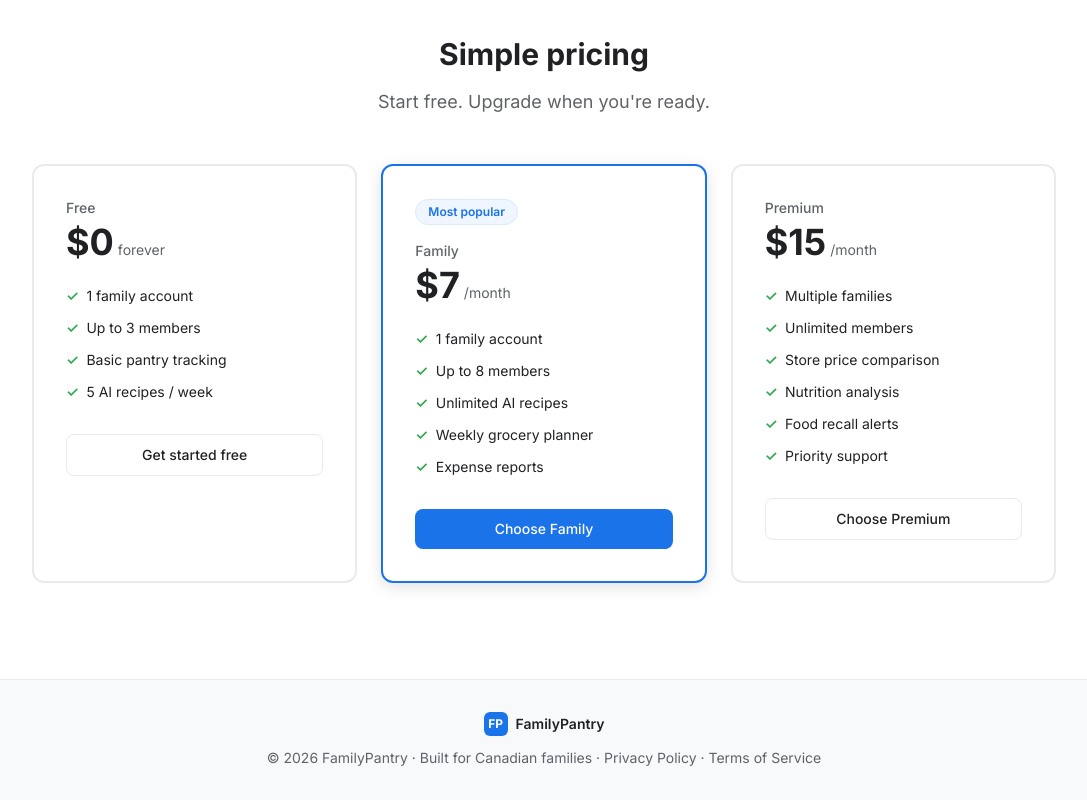
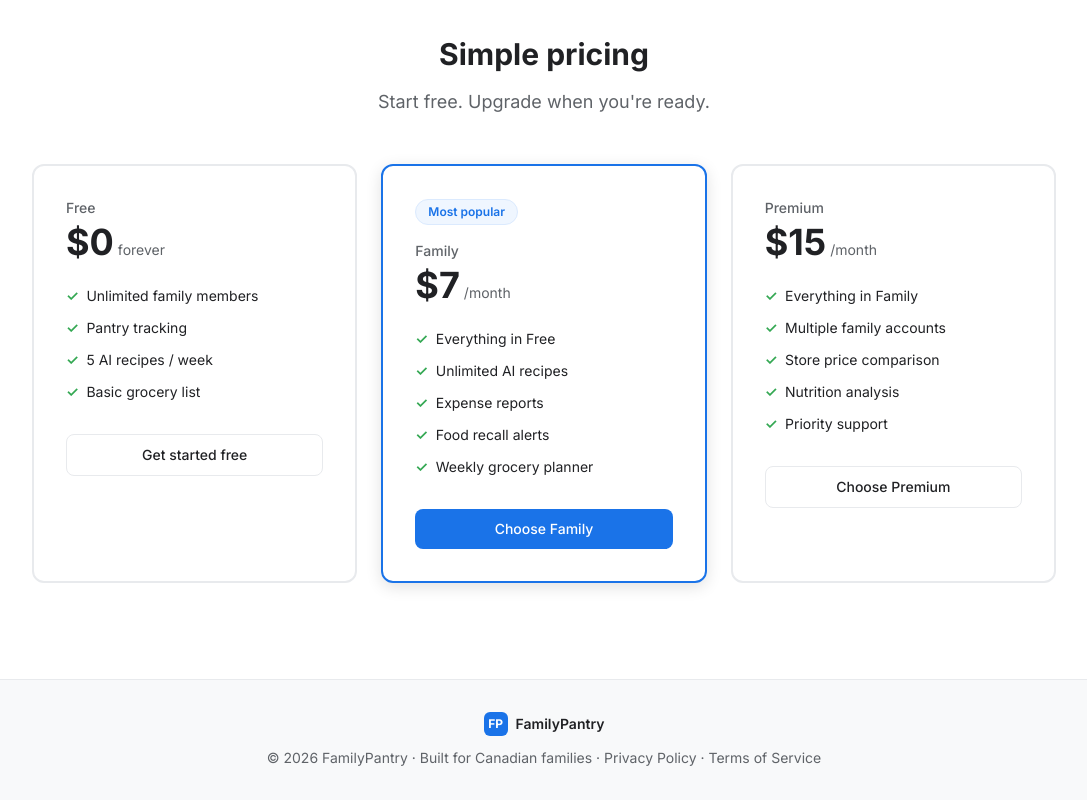
Before and after one commit to devenv247-tech/familypantry, a React (Vite) app: page / in a window 1280 px wide. Shown: the part 1406-2206 px from the top of the page, without its empty margins (96-1183 px from the left). Built offline with nearby package versions, Linux system fonts and the light colour scheme.

Commit message:
Recipe steps, usage bar, updated pricing

```diff
--- a/src/pages/Landing.jsx
+++ b/src/pages/Landing.jsx
@@ -68,9 +68,9 @@ export default function Landing() {
           <p className="text-textMuted text-center mb-12 text-lg">Start free. Upgrade when you're ready.</p>
           <div className="grid grid-cols-1 md:grid-cols-3 gap-6">
             {[
-              { name: 'Free', price: '$0', period: 'forever', features: ['1 family account', 'Up to 3 members', 'Basic pantry tracking', '5 AI recipes / week'], highlight: false },
-              { name: 'Family', price: '$7', period: '/month', features: ['1 family account', 'Up to 8 members', 'Unlimited AI recipes', 'Weekly grocery planner', 'Expense reports'], highlight: true },
-              { name: 'Premium', price: '$15', period: '/month', features: ['Multiple families', 'Unlimited members', 'Store price comparison', 'Nutrition analysis', 'Food recall alerts', 'Priority support'], highlight: false },
+              { name: 'Free', price: '$0', period: 'forever', features: ['Unlimited family members', 'Pantry tracking', '5 AI recipes / week', 'Basic grocery list'], highlight: false },
+{ name: 'Family', price: '$7', period: '/month', features: ['Everything in Free', 'Unlimited AI recipes', 'Expense reports', 'Food recall alerts', 'Weekly grocery planner'], highlight: true },
+{ name: 'Premium', price: '$15', period: '/month', features: ['Everything in Family', 'Multiple family accounts', 'Store price comparison', 'Nutrition analysis', 'Priority support'], highlight: false },
             ].map((plan, i) => (
               <div key={i} className={`rounded-card p-8 border-2 transition-all ${plan.highlight ? 'border-primary shadow-dropdown' : 'border-border bg-surface'}`}>
                 {plan.highlight && (
--- a/src/pages/Recipes.jsx
+++ b/src/pages/Recipes.jsx
@@ -1,54 +1,34 @@
-import { useState } from 'react'
+import { useState, useEffect } from 'react'
+import { useNavigate } from 'react-router-dom'
 import { suggestRecipes } from '../api/recipes'
-const MEMBERS = ['Jas', 'Priya', 'Arjun', 'Meena']
+import { getMembers } from '../api/family'
+
 const MEAL_TYPES = ['Breakfast', 'Lunch', 'Dinner', 'Snack']
 
-const SAMPLE_RECIPES = [
-  {
-    id: 1,
-    name: 'Butter Chicken',
-    time: '45 mins',
-    serves: 4,
-    difficulty: 'Medium',
-    icon: '🍗',
-    tags: ['High protein', 'Gluten free'],
-    ingredients: ['Chicken breast', 'Yogurt', 'Cumin seeds', 'Tomatoes', 'Cream'],
-    missing: [],
-    description: 'A rich and creamy North Indian curry made with tender chicken in a spiced tomato sauce.',
-  },
-  {
-    id: 2,
-    name: 'Vegetable Fried Rice',
-    time: '20 mins',
-    serves: 4,
-    difficulty: 'Easy',
-    icon: '🍚',
-    tags: ['Vegetarian', 'Quick'],
-    ingredients: ['Basmati rice', 'Eggs', 'Frozen peas', 'Cumin seeds'],
-    missing: ['Soy sauce'],
-    description: 'A quick and healthy fried rice using leftover basmati and fresh vegetables.',
-  },
-  {
-    id: 3,
-    name: 'Masala Omelette',
-    time: '10 mins',
-    serves: 2,
-    difficulty: 'Easy',
-    icon: '🥚',
-    tags: ['High protein', 'Quick', 'Breakfast'],
-    ingredients: ['Eggs', 'Cumin seeds', 'Yogurt'],
-    missing: ['Onion', 'Green chilli'],
-    description: 'A spiced Indian-style omelette packed with flavour and protein.',
-  },
-]
-
 export default function Recipes() {
+  const navigate = useNavigate()
+  const [members, setMembers] = useState([])
   const [selectedMembers, setSelectedMembers] = useState([])
   const [mealType, setMealType] = useState('Dinner')
   const [loading, setLoading] = useState(false)
-  const [recipes, setRecipes] = useState(SAMPLE_RECIPES)
+  const [recipes, setRecipes] = useState([])
   const [generated, setGenerated] = useState(false)
   const [expandedId, setExpandedId] = useState(null)
+  const [limitError, setLimitError] = useState('')
+  const [usage, setUsage] = useState(null)
+
+  useEffect(() => {
+    fetchMembers()
+  }, [])
+
+  const fetchMembers = async () => {
+    try {
+      const data = await getMembers()
+      setMembers(data)
+    } catch (err) {
+      console.error(err)
+    }
+  }
 
   const toggleMember = (m) => {
     setSelectedMembers(prev =>
@@ -60,11 +40,16 @@ export default function Recipes() {
     if (selectedMembers.length === 0) return
     setLoading(true)
     setGenerated(false)
+    setLimitError('')
     try {
       const data = await suggestRecipes(selectedMembers, mealType)
-    setRecipes(data)
+      setRecipes(data.recipes)
+      setUsage(data.usage)
       setGenerated(true)
     } catch (err) {
+      if (err.response?.data?.limitReached) {
+        setLimitError(err.response.data.message)
+      }
       console.error(err)
     } finally {
       setLoading(false)
@@ -87,26 +72,35 @@ export default function Recipes() {
         {/* Member selector */}
         <div className="mb-5">
           <label className="label">Family members</label>
+          {members.length === 0 ? (
+            <p className="text-sm text-textMuted">
+              No members yet —{' '}
+              <button onClick={() => navigate('/app/settings')} className="text-primary hover:underline">
+                add members in Settings
+              </button>
+            </p>
+          ) : (
             <div className="flex gap-2 flex-wrap">
-            {MEMBERS.map(m => (
+              {members.map(m => (
                 <button
-                key={m}
-                onClick={() => toggleMember(m)}
+                  key={m.id}
+                  onClick={() => toggleMember(m.name)}
                   className={`flex items-center gap-2 px-4 py-2 rounded-pill border text-sm font-medium transition-all ${
-                  selectedMembers.includes(m)
+                    selectedMembers.includes(m.name)
                       ? 'bg-primary text-white border-primary'
                       : 'bg-surface text-textMuted border-border hover:border-primary hover:text-primary'
                   }`}
                 >
                   <div className={`w-5 h-5 rounded-full flex items-center justify-center text-xs font-bold ${
-                  selectedMembers.includes(m) ? 'bg-white text-primary' : 'bg-gray-100 text-textMuted'
+                    selectedMembers.includes(m.name) ? 'bg-white text-primary' : 'bg-gray-100 text-textMuted'
                   }`}>
-                  {m[0]}
+                    {m.name[0]}
                   </div>
-                {m}
+                  {m.name}
                 </button>
               ))}
             </div>
+          )}
         </div>
 
         {/* Meal type */}
@@ -144,32 +138,58 @@ export default function Recipes() {
                 Generating...
               </>
             ) : (
-              <> 🤖 Generate recipes</>
+              <>🤖 Generate recipes</>
             )}
           </button>
           {selectedMembers.length === 0 && (
             <p className="text-sm text-textMuted">Select at least one member</p>
           )}
         </div>
+
+        {/* Limit error */}
+        {limitError && (
+          <div className="mt-4 bg-orange-50 border border-orange-100 rounded-card p-4">
+            <p className="text-sm font-semibold text-orange-600 mb-1">Weekly limit reached</p>
+            <p className="text-sm text-orange-500">{limitError}</p>
+            <button
+              onClick={() => navigate('/app/settings')}
+              className="btn-primary mt-3 text-sm"
+            >
+              Upgrade to Family plan
+            </button>
+          </div>
+        )}
+
+        {/* Usage indicator for free plan */}
+        {usage?.plan === 'free' && !limitError && (
+          <div className="mt-4 flex items-center gap-2">
+            <div className="flex-1 h-1.5 bg-gray-100 rounded-pill overflow-hidden">
+              <div
+                className="h-full bg-primary rounded-pill transition-all"
+                style={{ width: `${(usage.used / usage.limit) * 100}%` }}
+              />
+            </div>
+            <span className="text-xs text-textMuted">{usage.used}/{usage.limit} recipes this week</span>
+          </div>
+        )}
       </div>
 
       {/* Results */}
-      {(generated || recipes.length > 0) && (
+      {generated && recipes.length > 0 && (
         <>
           <div className="flex items-center justify-between mb-4">
             <h2 className="font-semibold text-textPrimary">
-              {generated ? `${recipes.length} recipes suggested for ${mealType.toLowerCase()}` : 'Sample recipes'}
+              {recipes.length} recipes suggested for {mealType.toLowerCase()}
             </h2>
-            <span className="text-xs text-textMuted bg-green-50 text-success border border-green-100 px-3 py-1 rounded-pill font-medium">
+            <span className="text-xs bg-green-50 text-success border border-green-100 px-3 py-1 rounded-pill font-medium">
               Based on your pantry
             </span>
           </div>
 
           <div className="grid grid-cols-1 lg:grid-cols-3 gap-6">
-            {recipes.map(recipe => (
-              <div key={recipe.id} className="card hover:shadow-md transition-all">
+            {recipes.map((recipe, idx) => (
+              <div key={idx} className="card hover:shadow-md transition-all">
 
-                {/* Recipe header */}
                 <div className="flex items-start justify-between mb-3">
                   <div className="text-4xl">{recipe.icon}</div>
                   <span className={`text-xs px-2.5 py-1 rounded-pill font-medium ${
@@ -184,61 +204,76 @@ export default function Recipes() {
                 <h3 className="font-semibold text-textPrimary text-lg mb-1">{recipe.name}</h3>
                 <p className="text-sm text-textMuted mb-3 leading-relaxed">{recipe.description}</p>
 
-                {/* Tags */}
                 <div className="flex gap-2 flex-wrap mb-3">
-                  {recipe.tags.map(tag => (
+                  {recipe.tags?.map(tag => (
                     <span key={tag} className="text-xs bg-blue-50 text-primary px-2.5 py-1 rounded-pill border border-blue-100">
                       {tag}
                     </span>
                   ))}
                 </div>
 
-                {/* Meta */}
                 <div className="flex items-center gap-4 text-xs text-textMuted mb-4 border-t border-border pt-3">
                   <span>⏱ {recipe.time}</span>
                   <span>👥 Serves {recipe.serves}</span>
                 </div>
 
-                {/* Missing ingredients */}
-                {recipe.missing.length > 0 && (
+                {recipe.missing?.length > 0 && (
                   <div className="bg-orange-50 border border-orange-100 rounded-btn px-3 py-2 mb-4">
                     <p className="text-xs font-medium text-orange-600 mb-1">Need to buy:</p>
                     <p className="text-xs text-orange-500">{recipe.missing.join(', ')}</p>
                   </div>
                 )}
 
-                {recipe.missing.length === 0 && (
+                {recipe.missing?.length === 0 && (
                   <div className="bg-green-50 border border-green-100 rounded-btn px-3 py-2 mb-4">
                     <p className="text-xs font-medium text-success">All ingredients in stock!</p>
                   </div>
                 )}
 
-                {/* Expand button */}
                 <button
-                  onClick={() => setExpandedId(expandedId === recipe.id ? null : recipe.id)}
+                  onClick={() => setExpandedId(expandedId === idx ? null : idx)}
                   className="btn-secondary w-full text-sm"
                 >
-                  {expandedId === recipe.id ? 'Hide ingredients' : 'View ingredients'}
+                  {expandedId === idx ? 'Hide ingredients' : 'View ingredients'}
                 </button>
 
-                {/* Expanded ingredients */}
-                {expandedId === recipe.id && (
+               {expandedId === idx && (
   <div className="mt-4 pt-4 border-t border-border">
+
+    {/* Ingredients */}
     <p className="text-xs font-semibold text-textPrimary mb-2">Ingredients</p>
-                    <ul className="space-y-1.5">
-                      {recipe.ingredients.map(ing => (
+    <ul className="space-y-1.5 mb-5">
+      {recipe.ingredients?.map(ing => (
         <li key={ing} className="flex items-center gap-2 text-sm text-textMuted">
-                          <span className="w-4 h-4 rounded-full bg-green-100 text-success flex items-center justify-center text-xs">✓</span>
+          <span className="w-4 h-4 rounded-full bg-green-100 text-success flex items-center justify-center text-xs flex-shrink-0">✓</span>
           {ing}
         </li>
       ))}
-                      {recipe.missing.map(ing => (
+      {recipe.missing?.map(ing => (
         <li key={ing} className="flex items-center gap-2 text-sm text-textMuted">
-                          <span className="w-4 h-4 rounded-full bg-orange-100 text-orange-500 flex items-center justify-center text-xs">+</span>
+          <span className="w-4 h-4 rounded-full bg-orange-100 text-orange-500 flex items-center justify-center text-xs flex-shrink-0">+</span>
           {ing} <span className="text-xs text-orange-400">(need to buy)</span>
         </li>
       ))}
     </ul>
+
+    {/* Cooking steps */}
+    {recipe.steps?.length > 0 && (
+      <>
+        <p className="text-xs font-semibold text-textPrimary mb-3">How to make it</p>
+        <ol className="space-y-3">
+          {recipe.steps.map((step, i) => (
+            <li key={i} className="flex items-start gap-3">
+              <span className="w-6 h-6 rounded-full bg-primary text-white flex items-center justify-center text-xs font-bold flex-shrink-0 mt-0.5">
+                {i + 1}
+              </span>
+              <p className="text-sm text-textMuted leading-relaxed">{step}</p>
+            </li>
+          ))}
+        </ol>
+      </>
+    )}
+
   </div>
 )}
 
--- a/src/pages/Settings.jsx
+++ b/src/pages/Settings.jsx
@@ -6,9 +6,9 @@ import { getMembers, addMember, updateMember, deleteMember } from '../api/family
 const GOALS = ['Lose weight', 'Gain muscle', 'Maintain weight', 'Healthy growth', 'Manage diabetes', 'Heart healthy', 'High protein']
 const DIETARY = ['None', 'Vegetarian', 'Vegan', 'Gluten free', 'Dairy free', 'Halal', 'Kosher', 'Keto']
 const PLANS = [
-  { name: 'Free', price: '$0', features: '5 recipes/week · 3 members' },
-  { name: 'Family', price: '$7/mo', features: 'Unlimited recipes · 8 members' },
-  { name: 'Premium', price: '$15/mo', features: 'Everything + price comparison' },
+  { name: 'Free', price: '$0', features: 'Unlimited members · 5 recipes/week' },
+  { name: 'Family', price: '$7/mo', features: 'Unlimited recipes · expense reports · recall alerts' },
+  { name: 'Premium', price: '$15/mo', features: 'Everything + multiple families + price comparison' },
 ]
 
 export default function Settings() {
```
Lines whose indentation alone changed are shown as unchanged.
